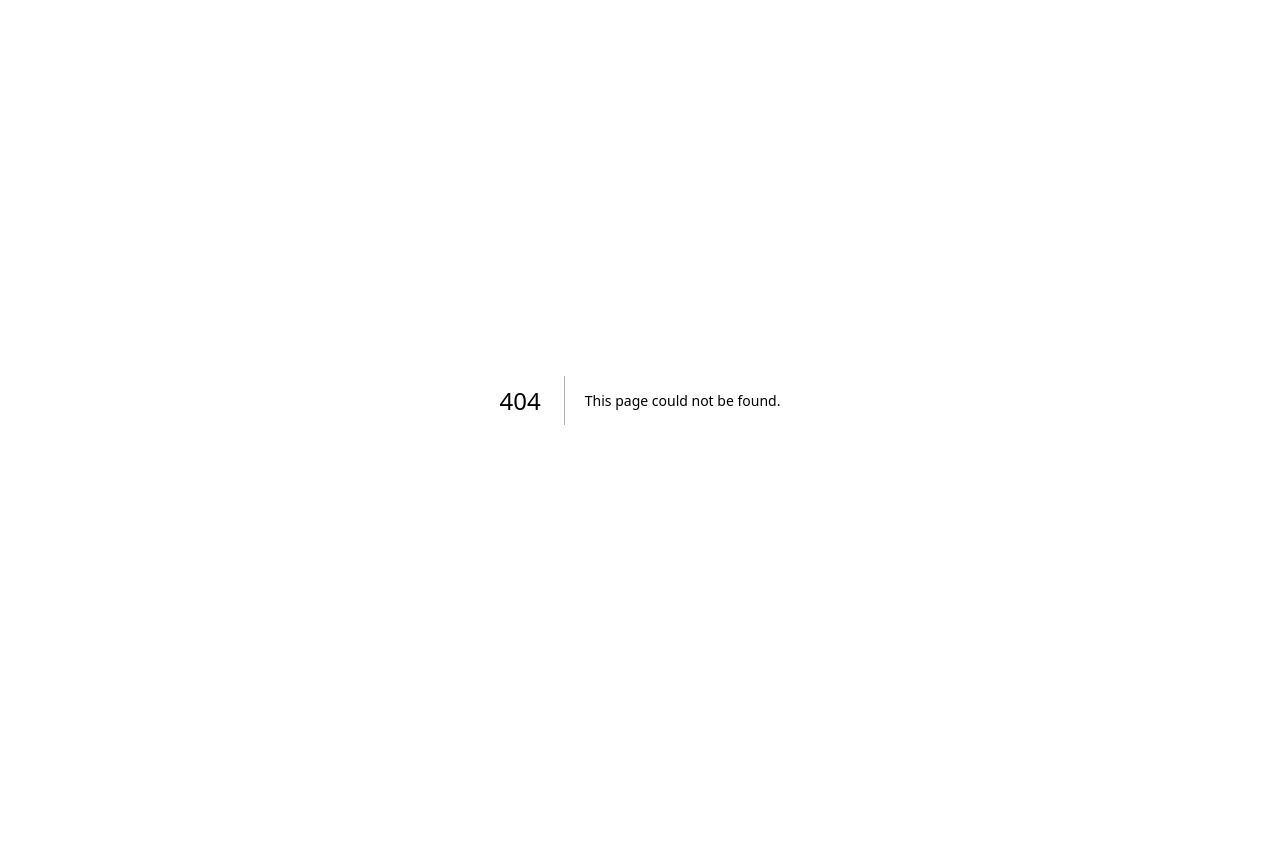
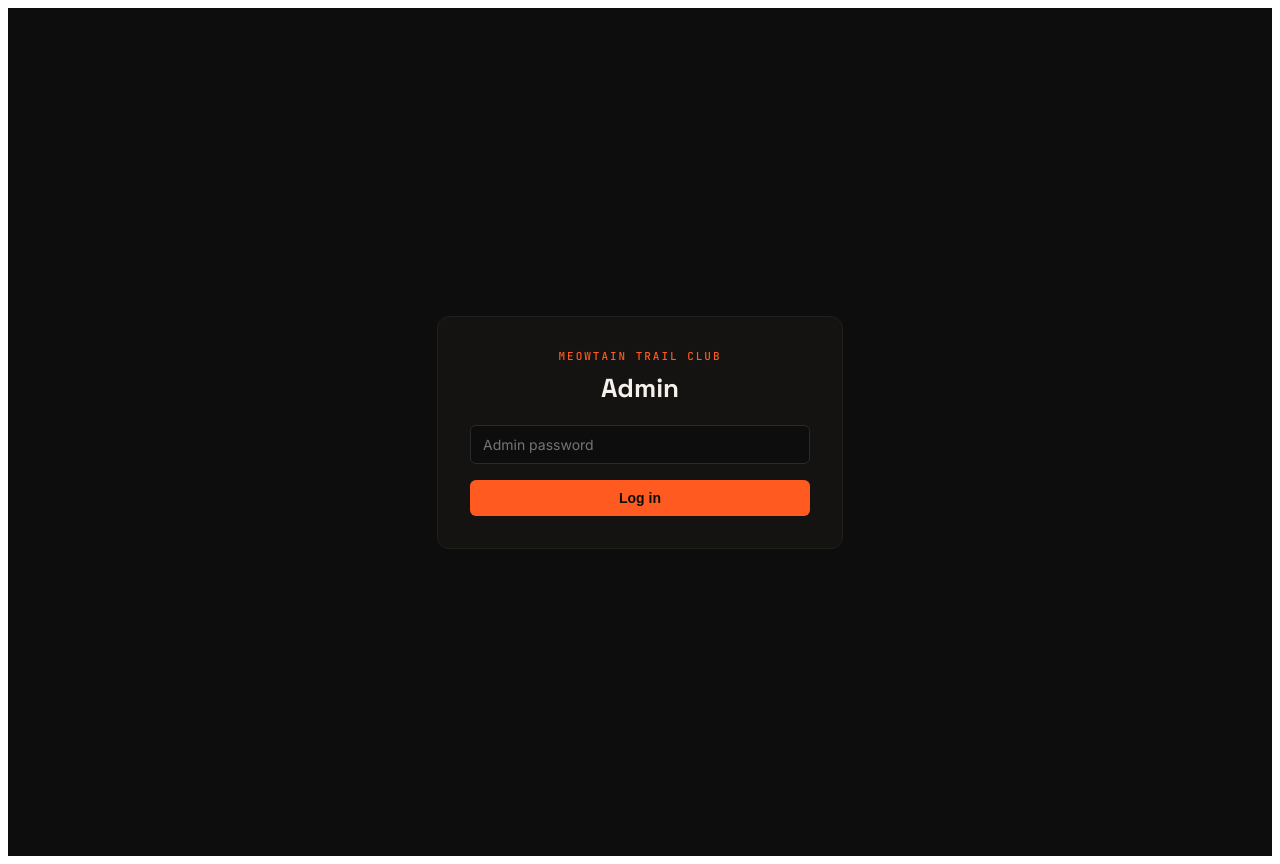
Before and after one commit to meowtaintrailclub-png/meowtaintrailclub, a Next.js app: page /admin/login in a window 1280 px wide. Before the commit this address had no page. Before the commit the page ends 800 px from the top, so only its background shows below. Built offline with nearby package versions, Linux system fonts and the light colour scheme.

Commit message:
Create page.js

```diff
--- /dev/null
+++ b/app/admin/login/page.js
@@ -0,0 +1,33 @@
+export const dynamic = "force-dynamic";
+
+export default function AdminLogin({ searchParams }) {
+  const hasError = searchParams?.error === "1";
+
+  return (
+    <>
+      <style>{`
+        @import url('https://fonts.googleapis.com/css2?family=Space+Grotesk:wght@500;700&family=Inter:wght@400;500;600&family=JetBrains+Mono:wght@500;600&display=swap');
+        .mtc-login { min-height: 100vh; background: #0D0D0D; color: #F5F1EA; font-family: 'Inter', sans-serif; display: flex; align-items: center; justify-content: center; padding: 24px; }
+        .mtc-login-card { max-width: 340px; width: 100%; background: #141311; border: 1px solid #201F1C; border-radius: 12px; padding: 32px; text-align: center; }
+        .mtc-eyebrow { font-family: 'JetBrains Mono', monospace; font-size: 11px; letter-spacing: 0.18em; text-transform: uppercase; color: #FF5A1F; margin: 0 0 8px; }
+        .mtc-login-title { font-family: 'Space Grotesk', sans-serif; font-weight: 700; font-size: 26px; margin: 0 0 20px; }
+        .mtc-login-error { color: #FF5A1F; font-size: 13px; margin-bottom: 16px; }
+        .mtc-field-input { width: 100%; padding: 10px 12px; margin-bottom: 16px; box-sizing: border-box; background: #0D0D0D; border: 1px solid #2A2A2A; border-radius: 6px; color: #F5F1EA; font-family: 'Inter', sans-serif; font-size: 14px; }
+        .mtc-field-input:focus { outline: none; border-color: #FF5A1F; }
+        .mtc-btn-primary { width: 100%; padding: 10px 22px; background: #FF5A1F; color: #0D0D0D; border: none; border-radius: 6px; font-weight: 600; font-size: 14px; cursor: pointer; }
+      `}</style>
+
+      <main className="mtc-login">
+        <div className="mtc-login-card">
+          <p className="mtc-eyebrow">Meowtain Trail Club</p>
+          <h1 className="mtc-login-title">Admin</h1>
+          {hasError && <p className="mtc-login-error">Wrong password. Try again.</p>}
+          <form action="/api/admin/login" method="POST">
+            <input type="password" name="password" placeholder="Admin password" className="mtc-field-input" />
+            <button type="submit" className="mtc-btn-primary">Log in</button>
+          </form>
+        </div>
+      </main>
+    </>
+  );
+}
```
